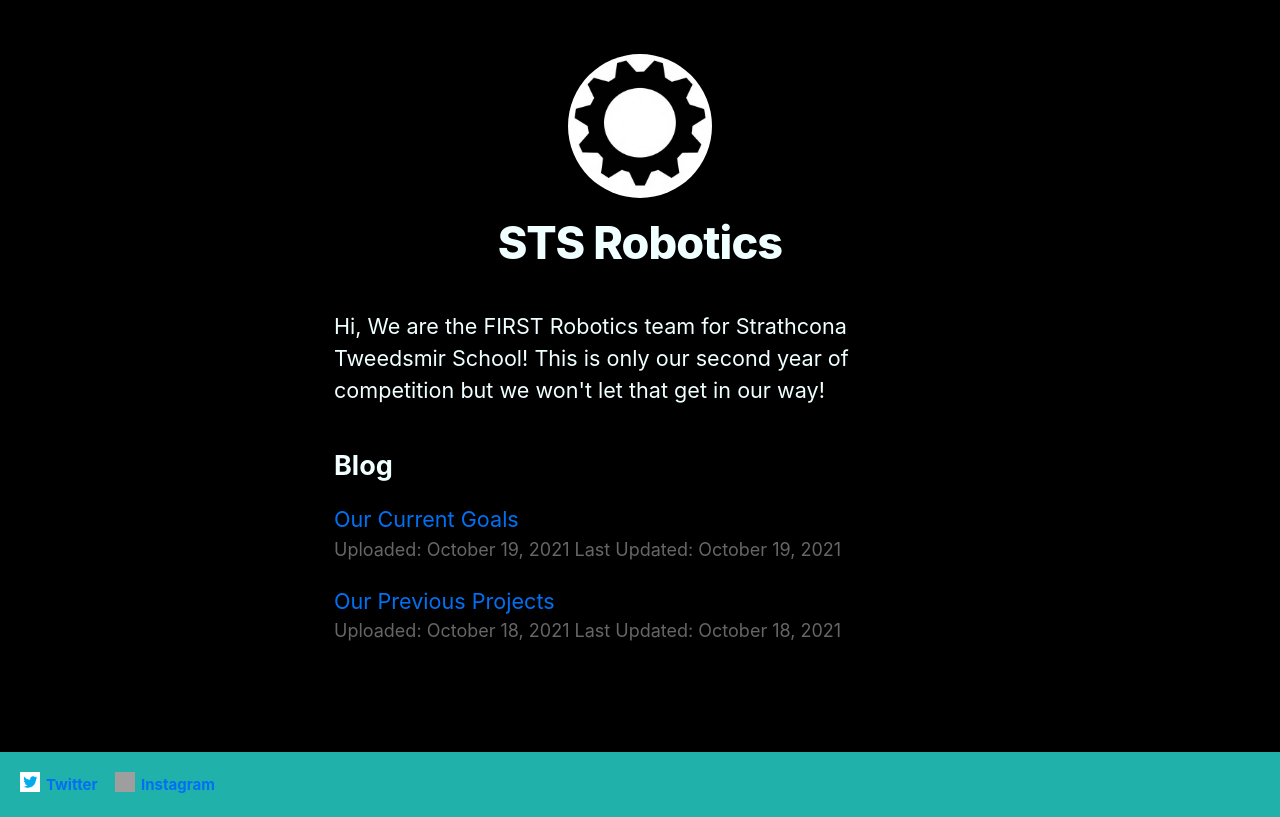
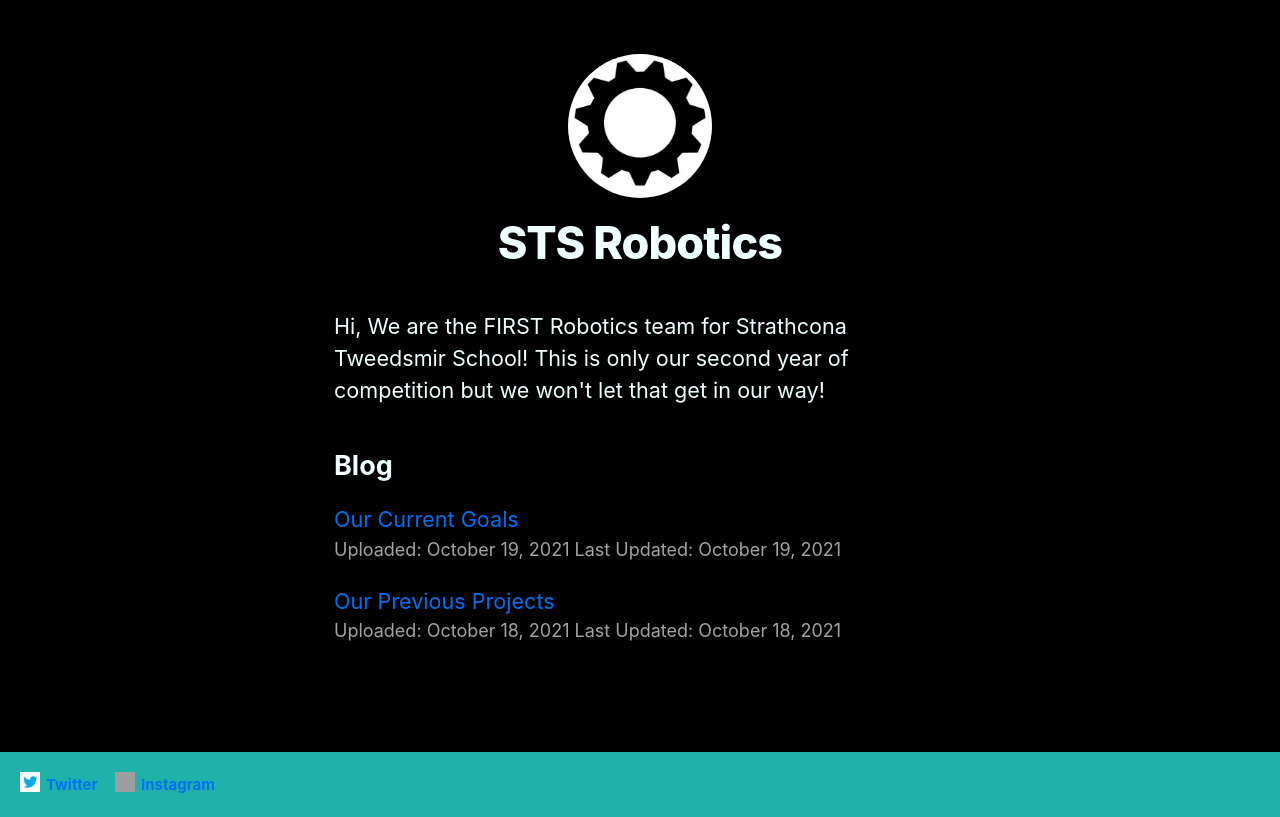
Before and after one commit to Moop3334/nextjs-blog, a Next.js app: page / in a window 1280 px wide. Built offline with nearby package versions, Linux system fonts and the light colour scheme; grey boxes are pictures that could not be loaded.

Commit message:
Updated light text [up2]

```diff
--- a/styles/utils.module.css
+++ b/styles/utils.module.css
@@ -54,5 +54,5 @@
   }
 
   .lightText {
-    color: #666;
+    color: rgb(165, 164, 164);
   }
```
